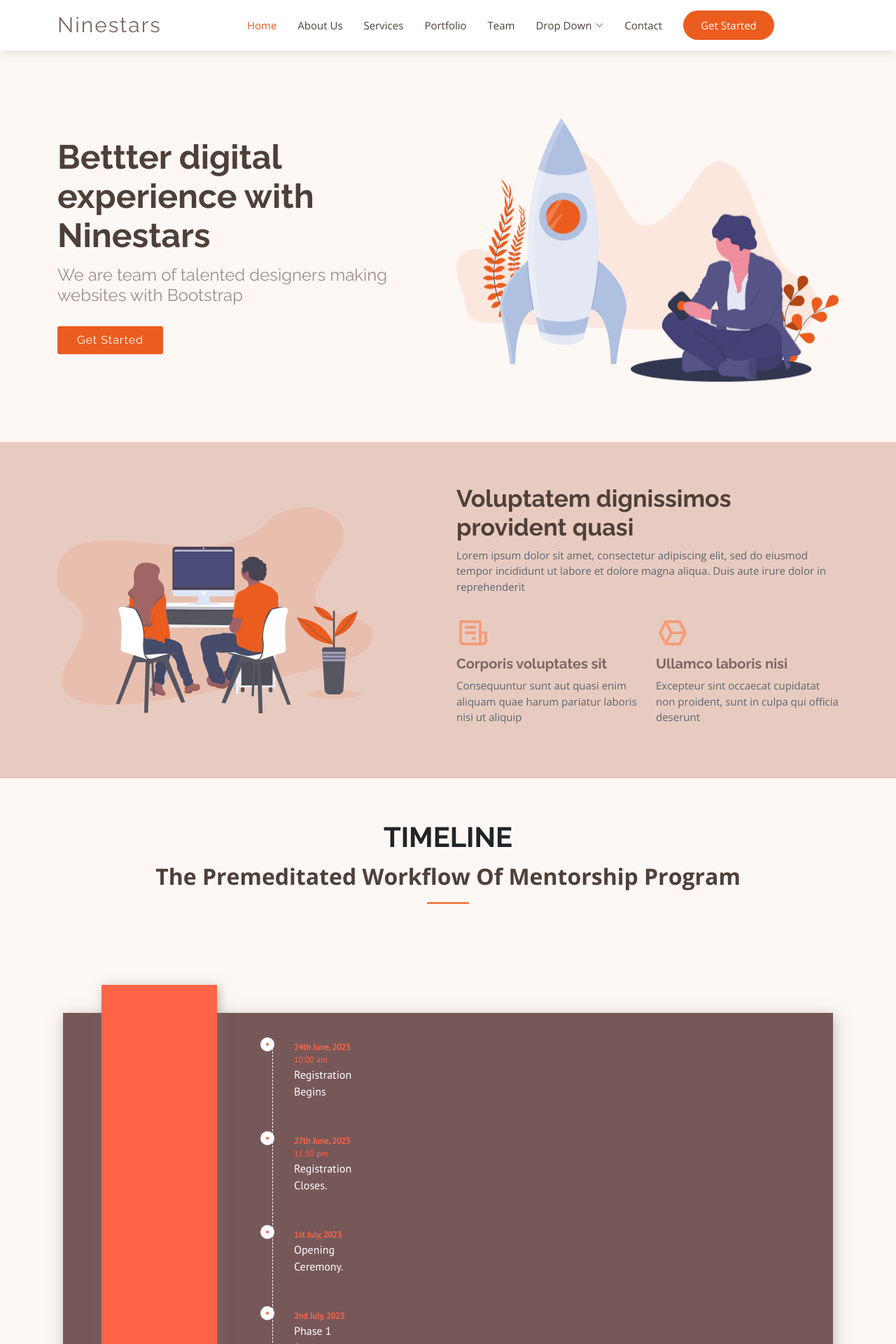
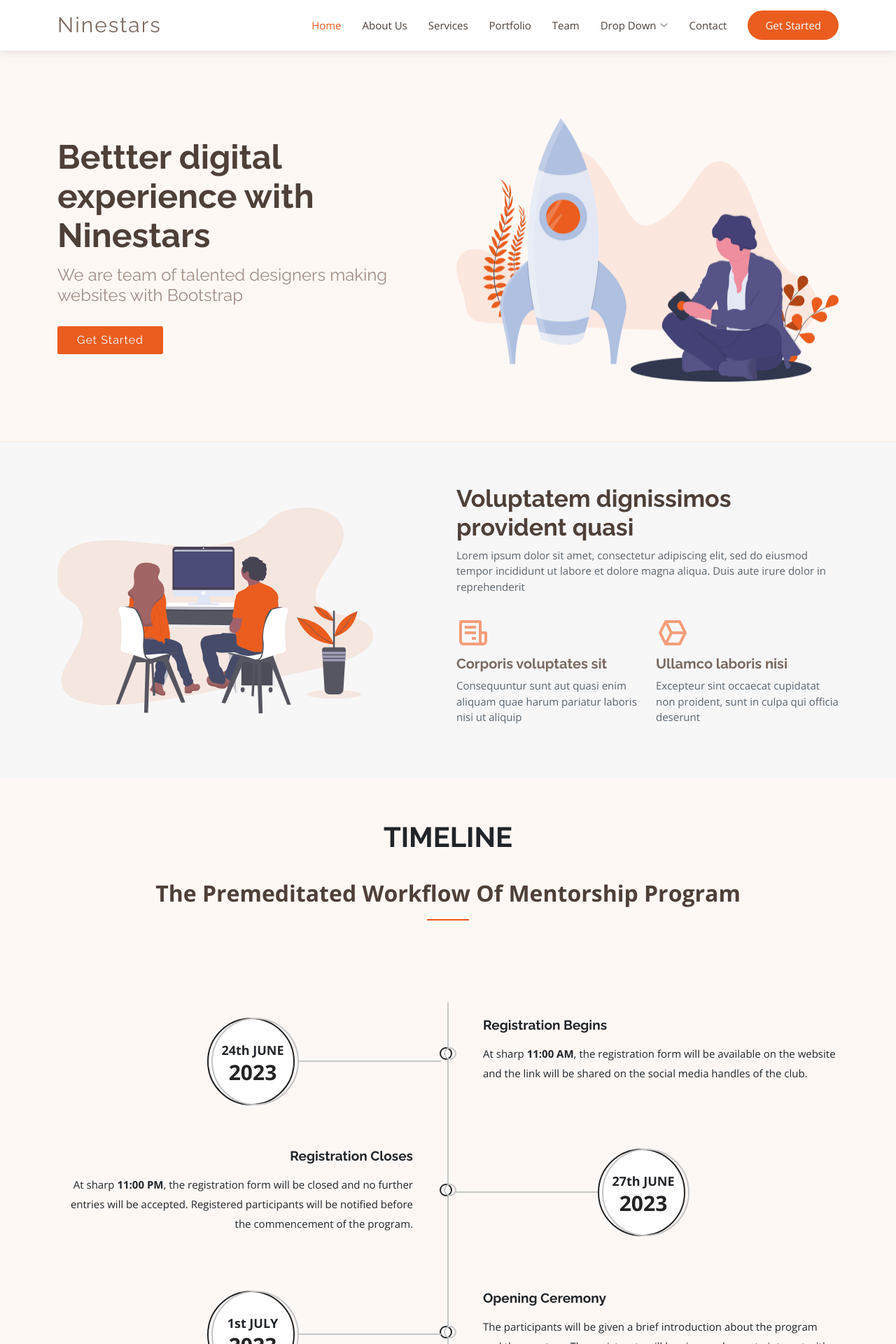
Before and after one commit to techhub-community/csoc_platform, a Django app: template templates/index.html in a window 1280 px wide. Shown: the top 1920 px of the page at 70% size. Run offline with Django 3.2, Linux system fonts and the light colour scheme; the template is opened without the code that fills it, so the values that code supplies are empty; some libraries are stand-ins or nearby versions.

Commit message:
timeline changed

```diff
--- a/templates/index.html
+++ b/templates/index.html
@@ -138,94 +138,149 @@
 
 
 <!--TIMELINE SECTION-->
-
 <section id="services" class="services section-bg">
   <div class="container" data-aos="fade-up">
 
     <div class="section-title">
       <h1><b>TIMELINE</b></h1>
+      <br>
       <p>The Premeditated Workflow Of Mentorship Program</p>
+      <br>
+      <br>
+      <br>
     </div>
     <div class="container-timeline">
+      <div class="main-timeline">
 
-      <div class="box">
-        <div class="container-3">
-          <span class="icon"><i class="fa fa-search"></i></span>
-          <!--<input type="search" id="search" placeholder="Search..." />-->
+                              <!-- start experience section-->
+                              <div class="timeline">
+                                  <div class="icon"></div>
+                                  <div class="date-content">
+                                      <div class="date-outer">
+                                          <span class="date">
+                                                  <span class="month">24th JUNE</span>
+                                          <span class="year">2023</span>
+                                          </span>
                                       </div>
                                   </div>
+                                  <div class="timeline-content">
+                                      <h5 class="title">Registration Begins</h5>
+                                      <p class="description ">
+                                        At sharp <b>11:00 AM</b>, the registration form will be available on the website and the link will be shared on the social media handles of the club.
 
-      <div class="leftbox">
-        <nav>
-          <a id="dashboard"><i class="fas fa-tachometer-alt"></i></a>
-          <a id="profile"> <i class="fas fa-user"></i> </a>
-          <a id="settings"> <i class="fas fa-cog"></i> </a>
-          <a id="messages"> <i class="fas fa-comments"></i> </a>
-          <a id="notification"> <i class="fas fa-bell"></i> </a>
-        </nav>
+                                      </p>
                                   </div>
-      <div class="rightbox">
-        <div class="rb-container">
-          <ul class="rb">
-            <li class="rb-item" ng-repeat="itembx">
-              <div class="timestamp">
-                <b>24th June, 2023</b><b></b><br> 10:00 am
                               </div>
-              <div class="item-title">Registration Begins</div>
+                              <!-- end experience section-->
 
-            </li>
-            <li class="rb-item" ng-repeat="itembx">
-              <div class="timestamp">
-                <b>27th June, 2023</b><br> 11:30 pm
+                              <!-- start experience section-->
+                              <div class="timeline">
+                                  <div class="icon"></div>
+                                  <div class="date-content">
+                                      <div class="date-outer">
+                                          <span class="date">
+                                                  <span class="month">27th JUNE</span>
+                                          <span class="year">2023</span>
+                                          </span>
                                       </div>
-              <div class="item-title">Registration Closes.</div>
+                                  </div>
+                                  <div class="timeline-content">
+                                      <h5 class="title">Registration Closes</h5>
+                                      <p class="description">
+                                          At sharp <b>11:00 PM</b>, the registration form will be closed and no further entries will be accepted. Registered participants will be notified before the commencement of the program.
+                                      </p>
+                                  </div>
+                              </div>
+                              <!-- end experience section-->
 
-            </li>
+                              <!-- start experience section-->
+                              <div class="timeline">
+                                  <div class="icon"></div>
+                                  <div class="date-content">
+                                      <div class="date-outer">
+                                          <span class="date">
+                                                  <span class="month">1st JULY</span>
+                                          <span class="year">2023</span>
+                                          </span>
+                                      </div>
+                                  </div>
+                                  <div class="timeline-content">
+                                      <h5 class="title">Opening Ceremony</h5>
+                                      <p class="description">
+                                          The participants will be given a brief introduction about the program and the mentors. The registrants will be given a chance to interact with all the mentors and get to know them better.
+                                      </p>
+                                  </div>
+                              </div>
+                              <!-- end experience section-->
 
-            <li class="rb-item" ng-repeat="itembx">
-              <div class="timestamp">
-                <b>1st July, 2023</b><br>
+                              <!-- start experience section-->
+                              <div class="timeline">
+                                  <div class="icon"></div>
+                                  <div class="date-content">
+                                      <div class="date-outer">
+                                          <span class="date">
+                                                  <span class="month">2nd JULY</span>
+                                          <span class="year">2023</span>
+                                          </span>
                                       </div>
-              <div class="item-title">Opening Ceremony.</div>
+                                  </div>
+                                  <div class="timeline-content">
+                                      <h5 class="title">Phase 1 Begins</h5>
+                                      <p class="description">
+                                        Phase 1 will be the mentorship phase where participants will be assigned mentors. Throughout this phase, participants will receive a number of tasks that they must complete within the stipulated timeframe and submit to their respective mentors.
+                                      </p>
+                                  </div>
+                              </div>
+                              <!-- end experience section-->
 
-            </li>
-
-            <li class="rb-item" ng-repeat="itembx">
-              <div class="timestamp">
-                <b>2nd July, 2023</b><br>
+                              <!-- start experience section-->
+                              <div class="timeline">
+                                <div class="icon"></div>
+                                <div class="date-content">
+                                    <div class="date-outer">
+                                        <span class="date">
+                                                <span class="month">31st AUGUST</span>
+                                        <span class="year">2023</span>
+                                        </span>
                                     </div>
-              <div class="item-title">Phase 1 Begins.</div>
-
-            </li>
+                                </div>
+                                <div class="timeline-content">
+                                    <h5 class="title">Phase 1 Ends</h5>
+                                    <p class="description">
+                                      All participants will have undergone extensive preparation in their respective domains of interest, ensuring they are well-equipped to embark on their projects.
+                                    </p>
+                                </div>
+                            </div>
+                            <!-- end experience section-->
 
 
-            <li class="rb-item" ng-repeat="itembx">
-              <div class="timestamp">
-                <b>31st Aug, 2023</b><br>
+                              <!-- start experience section-->
+                              <div class="timeline">
+                                <div class="icon"></div>
+                                <div class="date-content">
+                                    <div class="date-outer">
+                                        <span class="date">
+                                                <span class="month"><svg xmlns="http://www.w3.org/2000/svg" width="24" height="24" viewBox="0 0 24 24"><path d="M14.601 21.5c0 1.38-1.116 2.5-2.499 2.5-1.378 0-2.499-1.12-2.499-2.5s1.121-2.5 2.499-2.5c1.383 0 2.499 1.119 2.499 2.5zm-2.42-21.5c-4.029 0-7.06 2.693-7.06 8h3.955c0-2.304.906-4.189 3.024-4.189 1.247 0 2.57.828 2.684 2.411.123 1.666-.767 2.511-1.892 3.582-2.924 2.78-2.816 4.049-2.816 7.196h3.943c0-1.452-.157-2.508 1.838-4.659 1.331-1.436 2.986-3.222 3.021-5.943.047-3.963-2.751-6.398-6.697-6.398z"/></svg><br></span>
+                                        <span class="year">2023</span>
+                                        </span>
                                     </div>
-              <div class="item-title">Phase 1 ends.<br><br></div>
+                                </div>
+                                <div class="timeline-content">
+                                    <h5 class="title">Phase 2 ( Locked )  <svg xmlns="http://www.w3.org/2000/svg" width="24" height="24" viewBox="0 0 24 24"><path d="M18 10v-4c0-3.313-2.687-6-6-6s-6 2.687-6 6v4h-3v14h18v-14h-3zm-5 7.723v2.277h-2v-2.277c-.595-.347-1-.984-1-1.723 0-1.104.896-2 2-2s2 .896 2 2c0 .738-.404 1.376-1 1.723zm-5-7.723v-4c0-2.206 1.794-4 4-4 2.205 0 4 1.794 4 4v4h-8z"/></svg></h5>
+                                    <p class="description">
+                                      Will be updated soon.
+                                    </p>
+                                </div>
+                            </div>
+                            <!-- end experience section-->
 
-            </li>
-
-
-            <li class="rb-item" ng-repeat="itembx">
-              <div class="timestamp">
-                <b>Will Be Updated Soon</b><br>
-              </div>
-              <div class="item-title">Phase 2  (Locked)    <svg xmlns="http://www.w3.org/2000/svg" fill="#ffffff" width="24" height="24" viewBox="0 0 24 24"><path d="M18 10v-4c0-3.313-2.687-6-6-6s-6 2.687-6 6v4h-3v14h18v-14h-3zm-5 7.723v2.277h-2v-2.277c-.595-.347-1-.984-1-1.723 0-1.104.896-2 2-2s2 .896 2 2c0 .738-.404 1.376-1 1.723zm-5-7.723v-4c0-2.206 1.794-4 4-4 2.205 0 4 1.794 4 4v4h-8z"/></svg></div>
-
-            </li>
-
-          </ul>
-
-        </div>
                           </div>
       </div>
 
 
-
   </div>
 </section>
+
 
     <!-- ======= Services Section ======= -->
     <!--
--- a/templates/timeline.css
+++ b/templates/timeline.css
@@ -1,135 +1,253 @@
-@import url("https://fonts.googleapis.com/css2?family=PT+Sans&display=swap");
-
-body {
-  background: #e8cbc0;
+body{
+  background-color: #f7f7f7;
+  margin-top:20px;
 }
 
-.container-timeline {
-  background: #775858;
-  width: 1100px;
-  height: 800px;
-  margin: 0 auto;
-  position: relative;
-  margin-top: 10%;
-  box-shadow: 2px 5px 20px rgba(119, 119, 119, 0.5);
+.main-timeline {
+  position: relative
 }
 
-.leftbox {
-  top: -5%;
-  left: 5%;
+.main-timeline:before {
+  content: "";
+  display: block;
+  width: 2px;
+  height: 100%;
+  background: #c6c6c6;
+  margin: 0 auto;
   position: absolute;
-  width: 15%;
-  height: 110%;
-  background-color: #FF6347;
-  box-shadow: 3px 3px 15px rgba(119, 119, 119, 0.5);
+  top: 0;
+  left: 0;
+  right: 0
 }
 
-nav {
-  margin: 2.6em auto;
+.main-timeline .timeline {
+  margin-bottom: 40px;
+  position: relative
 }
 
-nav a {
-  list-style: none;
-  padding: 35px;
-  color: #232931;
-  font-size: 1.1em;
+.main-timeline .timeline:after {
+  content: "";
   display: block;
-  transition: all 0.5s ease-in-out;
+  clear: both
 }
 
-.rightbox {
-  padding: 0em 34rem 0em 0em;
-  height: 100%;
+.main-timeline .icon {
+  width: 18px;
+  height: 18px;
+  line-height: 18px;
+  margin: auto;
+  position: absolute;
+  top: 0;
+  left: 0;
+  bottom: 0;
+  right: 0
 }
 
-.rb-container {
-  font-family: "PT Sans", sans-serif;
-  width: 50%;
-  margin: auto;
-  display: block;
-  position: relative;
+.main-timeline .icon:before,
+.main-timeline .icon:after {
+  content: "";
+  width: 100%;
+  height: 100%;
+  border-radius: 50%;
+  position: absolute;
+  top: 0;
+  left: 0;
+  transition: all 0.33s ease-out 0s
 }
 
-.rb-container ul.rb {
-  margin: 2.5em 0;
-  padding: 0;
-  display: inline-block;
+.main-timeline .icon:before {
+  background: #fff;
+  border: 2px solid #232323;
+  left: -3px
 }
 
-.rb-container ul.rb li {
-  list-style: none;
-  margin: auto;
-  margin-left: 10em;
-  min-height: 50px;
-  border-left: 1px dashed #fff;
-  padding: 0 0 50px 30px;
-  position: relative;
+.main-timeline .icon:after {
+  border: 2px solid #c6c6c6;
+  left: 3px
 }
 
-.rb-container ul.rb li:last-child {
-  border-left: 0;
+.main-timeline .timeline:hover .icon:before {
+  left: 3px
 }
 
-.rb-container ul.rb li::before {
-  position: absolute;
-  left: -18px;
-  top: -5px;
-  content: " ";
-  border: 8px solid rgba(255, 255, 255, 1);
-  border-radius: 500%;
-  background:  #FF6347;
-  height: 20px;
-  width: 20px;
-  transition: all 500ms ease-in-out;
+.main-timeline .timeline:hover .icon:after {
+  left: -3px
 }
 
-.rb-container ul.rb li:hover::before {
-  border-color: #232931;
-  transition: all 1000ms ease-in-out;
+.main-timeline .date-content {
+  width: 50%;
+  float: left;
+  margin-top: 22px;
+  position: relative
 }
 
-ul.rb li .timestamp {
-  color:  #FF6347;
-  position: relative;
-  width: 100px;
-  font-size: 12px;
+.main-timeline .date-content:before {
+  content: "";
+  width: 36.5%;
+  height: 2px;
+  background: #c6c6c6;
+  margin: auto 0;
+  position: absolute;
+  top: 0;
+  right: 10px;
+  bottom: 0
 }
 
-.item-title {
-  color: #fff;
+.main-timeline .date-outer {
+  width: 125px;
+  height: 125px;
+  font-size: 16px;
+  text-align: center;
+  margin: auto;
+  z-index: 1
 }
 
-.container-3 {
-  width: 5em;
-  vertical-align: right;
-  white-space: nowrap;
+.main-timeline .date-outer:before,
+.main-timeline .date-outer:after {
+  content: "";
+  width: 125px;
+  height: 125px;
+  margin: 0 auto;
+  border-radius: 50%;
   position: absolute;
+  top: 0;
+  left: 0;
+  right: 0;
+  transition: all 0.33s ease-out 0s
 }
 
-.container-3 input#search {
-  width: 150px;
-  height: 30px;
-  background: #fbfbfb;
-  border: none;
-  font-size: 10pt;
-  color: #262626;
-  -webkit-border-radius: 5px;
-  -moz-border-radius: 5px;
-  border-radius: 5px;
-  margin: 0.9em 0 0 28.5em;
-  box-shadow: 3px 3px 15px rgba(119, 119, 119, 0.5);
+.main-timeline .date-outer:before {
+  background: #fff;
+  border: 2px solid #232323;
+  left: -6px
 }
 
-.container-3 .icon {
-  margin: 1.3em 3em 0 31.5em;
+.main-timeline .date-outer:after {
+  border: 2px solid #c6c6c6;
+  left: 6px
+}
+
+.main-timeline .timeline:hover .date-outer:before {
+  left: 6px
+}
+
+.main-timeline .timeline:hover .date-outer:after {
+  left: -6px
+}
+
+.main-timeline .date {
+  width: 100%;
+  margin: auto;
   position: absolute;
-  width: 150px;
-  height: 30px;
-  z-index: 1;
-  color: #4f5b66;
+  top: 27%;
+  left: 0
 }
-/*
-input::placeholder {
-  padding: 50em 50em 10em 10em;
-  color: #681308;
-}*/
+
+.main-timeline .month {
+  font-size: 18px;
+  font-weight: 700
+}
+
+.main-timeline .year {
+  display: block;
+  font-size: 30px;
+  font-weight: 700;
+  color: #232323;
+  line-height: 36px
+}
+
+.main-timeline .timeline-content {
+  width: 50%;
+  padding: 20px 0 20px 50px;
+  float: right
+}
+
+.main-timeline .title {
+  font-size: 19px;
+  font-weight: 700;
+  line-height: 24px;
+  margin: 0 0 15px 0
+}
+
+.main-timeline .description {
+  margin-bottom: 0
+}
+
+.main-timeline .timeline:nth-child(2n) .date-content {
+  float: right
+}
+
+.main-timeline .timeline:nth-child(2n) .date-content:before {
+  left: 10px
+}
+
+.main-timeline .timeline:nth-child(2n) .timeline-content {
+  padding: 20px 50px 20px 0;
+  text-align: right
+}
+
+@media only screen and (max-width: 991px) {
+  .main-timeline .date-content {
+      margin-top: 35px
+  }
+  .main-timeline .date-content:before {
+      width: 22.5%
+  }
+  .main-timeline .timeline-content {
+      padding: 10px 0 10px 30px
+  }
+  .main-timeline .title {
+      font-size: 17px
+  }
+  .main-timeline .timeline:nth-child(2n) .timeline-content {
+      padding: 10px 30px 10px 0
+  }
+}
+
+@media only screen and (max-width: 767px) {
+  .main-timeline:before {
+      margin: 0;
+      left: 7px
+  }
+  .main-timeline .timeline {
+      margin-bottom: 20px
+  }
+  .main-timeline .timeline:last-child {
+      margin-bottom: 0
+  }
+  .main-timeline .icon {
+      margin: auto 0
+  }
+  .main-timeline .date-content {
+      width: 95%;
+      float: right;
+      margin-top: 0
+  }
+  .main-timeline .date-content:before {
+      display: none
+  }
+  .main-timeline .date-outer {
+      width: 110px;
+      height: 110px
+  }
+  .main-timeline .date-outer:before,
+  .main-timeline .date-outer:after {
+      width: 110px;
+      height: 110px
+  }
+  .main-timeline .date {
+      top: 30%
+  }
+  .main-timeline .year {
+      font-size: 24px
+  }
+  .main-timeline .timeline-content,
+  .main-timeline .timeline:nth-child(2n) .timeline-content {
+      width: 95%;
+      text-align: center;
+      padding: 10px 0
+  }
+  .main-timeline .title {
+      margin-bottom: 10px
+  }
+}
```
Lines whose indentation alone changed are shown as unchanged.
